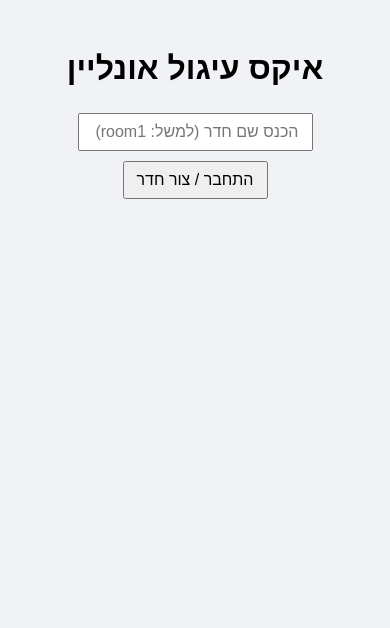
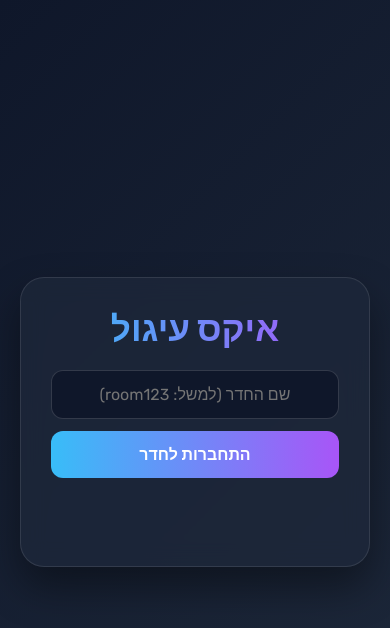
Before and after one commit to tom-lev/tictactoe-client, a plain HTML site: page index.html in a window 390 px wide. Drawn offline with nearby package versions, Linux system fonts and the light colour scheme; no server answers.

Commit message:
Refactor index.html for improved layout and styles
Updated HTML structure, styles, and added viewport meta tag for responsiveness.

```diff
--- a/index.html
+++ b/index.html
@@ -2,35 +2,167 @@
 <html lang="he" dir="rtl">
 <head>
   <meta charset="UTF-8">
+  <meta name="viewport" content="width=device-width, initial-scale=1.0">
   <title>איקס עיגול אונליין</title>
+  <link href="https://fonts.googleapis.com/css2?family=Rubik:wght@400;600;800&display=swap" rel="stylesheet">
   <style>
-    body { font-family: Arial, sans-serif; text-align: center; background: #f0f2f5; margin-top: 50px; }
-    #board { display: grid; grid-template-columns: repeat(3, 100px); gap: 5px; margin: 20px auto; width: 310px; }
-    .cell { width: 100px; height: 100px; font-size: 2.5rem; background: #fff; border: 2px solid #333; cursor: pointer; display: flex; align-items: center; justify-content: center; }
-    .cell:hover { background: #e0e0e0; }
-    input, button { font-size: 1rem; padding: 8px 12px; margin: 5px; }
+    * {
+      box-sizing: border-box;
+      margin: 0;
+      padding: 0;
+      font-family: 'Rubik', sans-serif;
+    }
+
+    body {
+      background: linear-gradient(135deg, #0f172a 0%, #1e293b 100%);
+      color: #f8fafc;
+      min-height: 100vh;
+      display: flex;
+      flex-direction: column;
+      align-items: center;
+      justify-content: center;
+      padding: 20px;
+    }
+
+    .container {
+      background: rgba(30, 41, 59, 0.7);
+      backdrop-filter: blur(12px);
+      border: 1px solid rgba(255, 255, 255, 0.1);
+      border-radius: 24px;
+      padding: 30px;
+      box-shadow: 0 20px 40px rgba(0, 0, 0, 0.4);
+      width: 100%;
+      max-width: 420px;
+      text-align: center;
+    }
+
+    h1 {
+      font-weight: 800;
+      font-size: 2.2rem;
+      margin-bottom: 20px;
+      background: linear-gradient(90deg, #38bdf8, #a855f7);
+      -webkit-background-clip: text;
+      -webkit-text-fill-color: transparent;
+    }
+
+    /* טופס התחברות */
+    #setup {
+      display: flex;
+      flex-direction: column;
+      gap: 12px;
+      margin-top: 10px;
+    }
+
+    input {
+      background: #0f172a;
+      border: 1px solid rgba(255, 255, 255, 0.15);
+      border-radius: 12px;
+      padding: 14px;
+      color: #fff;
+      font-size: 1rem;
+      text-align: center;
+      outline: none;
+      transition: all 0.3s ease;
+    }
+
+    input:focus {
+      border-color: #38bdf8;
+      box-shadow: 0 0 12px rgba(56, 189, 248, 0.3);
+    }
+
+    button {
+      background: linear-gradient(90deg, #38bdf8, #a855f7);
+      border: none;
+      border-radius: 12px;
+      padding: 14px;
+      color: #fff;
+      font-weight: 600;
+      font-size: 1rem;
+      cursor: pointer;
+      transition: transform 0.2s, box-shadow 0.2s;
+    }
+
+    button:hover {
+      transform: translateY(-2px);
+      box-shadow: 0 8px 20px rgba(168, 85, 247, 0.4);
+    }
+
+    button:active {
+      transform: translateY(0);
+    }
+
+    /* סטטוס המשחק */
+    #status {
+      font-size: 1.1rem;
+      font-weight: 600;
+      margin: 15px 0;
+      min-height: 28px;
+      color: #94a3b8;
+    }
+
+    /* לוח המשחק */
+    #board {
+      display: grid;
+      grid-template-columns: repeat(3, 1fr);
+      gap: 12px;
+      margin-top: 20px;
+    }
+
+    .cell {
+      aspect-ratio: 1;
+      background: #0f172a;
+      border: 1px solid rgba(255, 255, 255, 0.08);
+      border-radius: 16px;
+      font-size: 2.8rem;
+      font-weight: 800;
+      display: flex;
+      align-items: center;
+      justify-content: center;
+      cursor: pointer;
+      user-select: none;
+      transition: all 0.25s ease;
+    }
+
+    .cell:hover {
+      background: #1e293b;
+      border-color: rgba(255, 255, 255, 0.2);
+      transform: scale(1.03);
+    }
+
+    /* עיצוב מיוחד ל-X ו-O */
+    .cell.x {
+      color: #38bdf8;
+      text-shadow: 0 0 15px rgba(56, 189, 248, 0.5);
+      animation: popIn 0.25s cubic-bezier(0.175, 0.885, 0.32, 1.275);
+    }
+
+    .cell.o {
+      color: #a855f7;
+      text-shadow: 0 0 15px rgba(168, 85, 247, 0.5);
+      animation: popIn 0.25s cubic-bezier(0.175, 0.885, 0.32, 1.275);
+    }
+
+    @keyframes popIn {
+      0% { transform: scale(0.5); opacity: 0; }
+      100% { transform: scale(1); opacity: 1; }
+    }
   </style>
 </head>
 <body>
 
-  <h1>איקס עיגול אונליין</h1>
+  <div class="container">
+    <h1>איקס עיגול</h1>
 
-  <!-- מסך התחברות ראשוני: בחירת שם חדר -->
-  <div id="setup">
-    <input type="text" id="roomId" placeholder="הכנס שם חדר (למשל: room1)">
-    <button onclick="join()">התחבר / צור חדר</button>
+    <div id="setup">
+      <input type="text" id="roomId" placeholder="שם החדר (למשל: room123)">
+      <button onclick="join()">התחברות לחדר</button>
+    </div>
+
+    <div id="status"></div>
+    <div id="board" style="display: none;"></div>
   </div>
 
-  <!-- הודעות סטטוס: "ממתין לשחקן", "התור של X" וכו' -->
-  <h2 id="status"></h2>
-
-  <!-- לוח המשחק (מוסתר בהתחלה) -->
-  <div id="board" style="display: none;"></div>
-
-  <!-- 1. טעינת ספרית Socket.io מהאינטרנט בדפדפן -->
   <script src="https://cdn.socket.io/4.7.2/socket.io.min.js"></script>
-
-  <!-- 2. הקוד של הלוגיקה של הלקוח -->
   <script src="app.js"></script>
 </body>
 </html>
```
